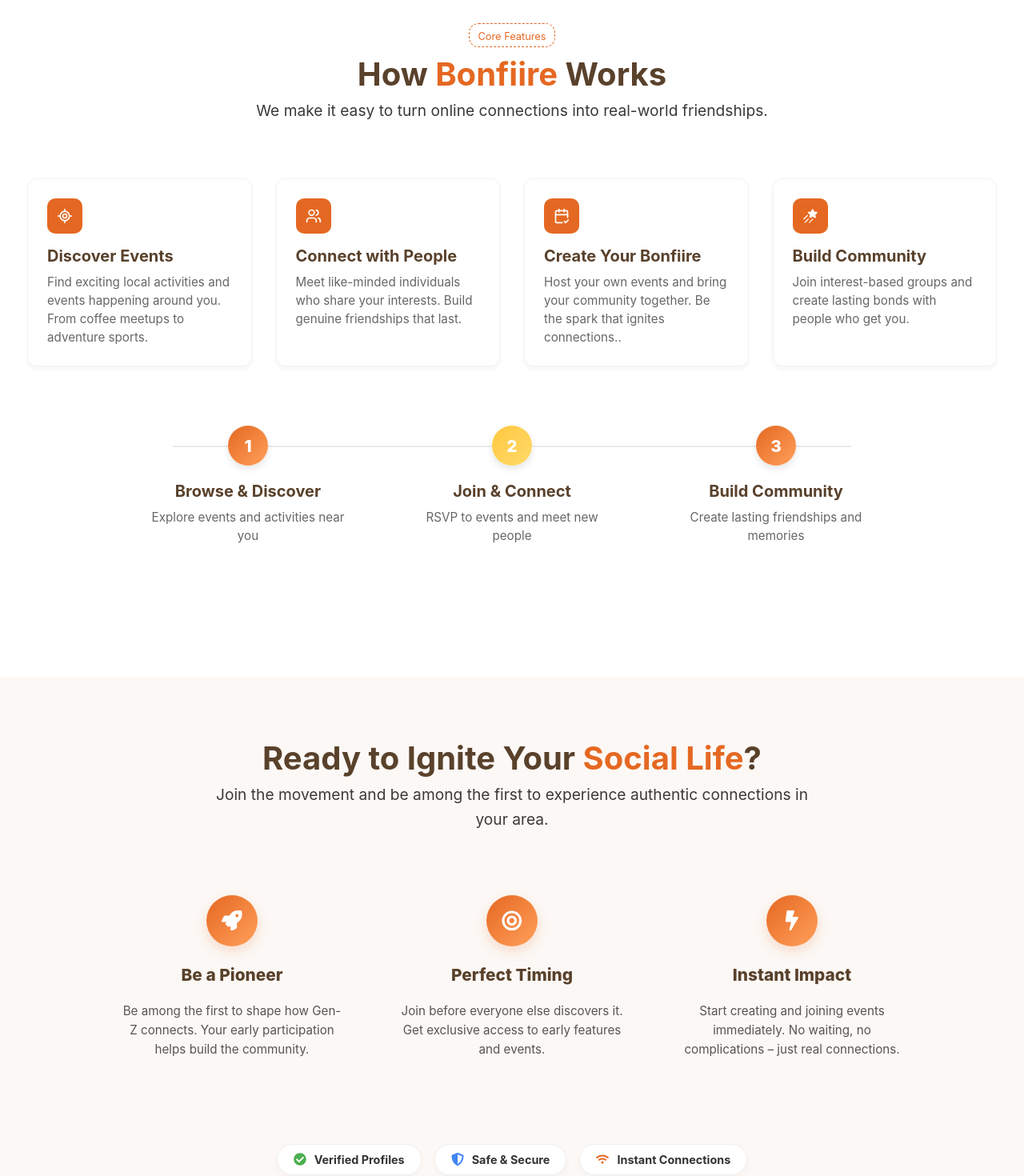
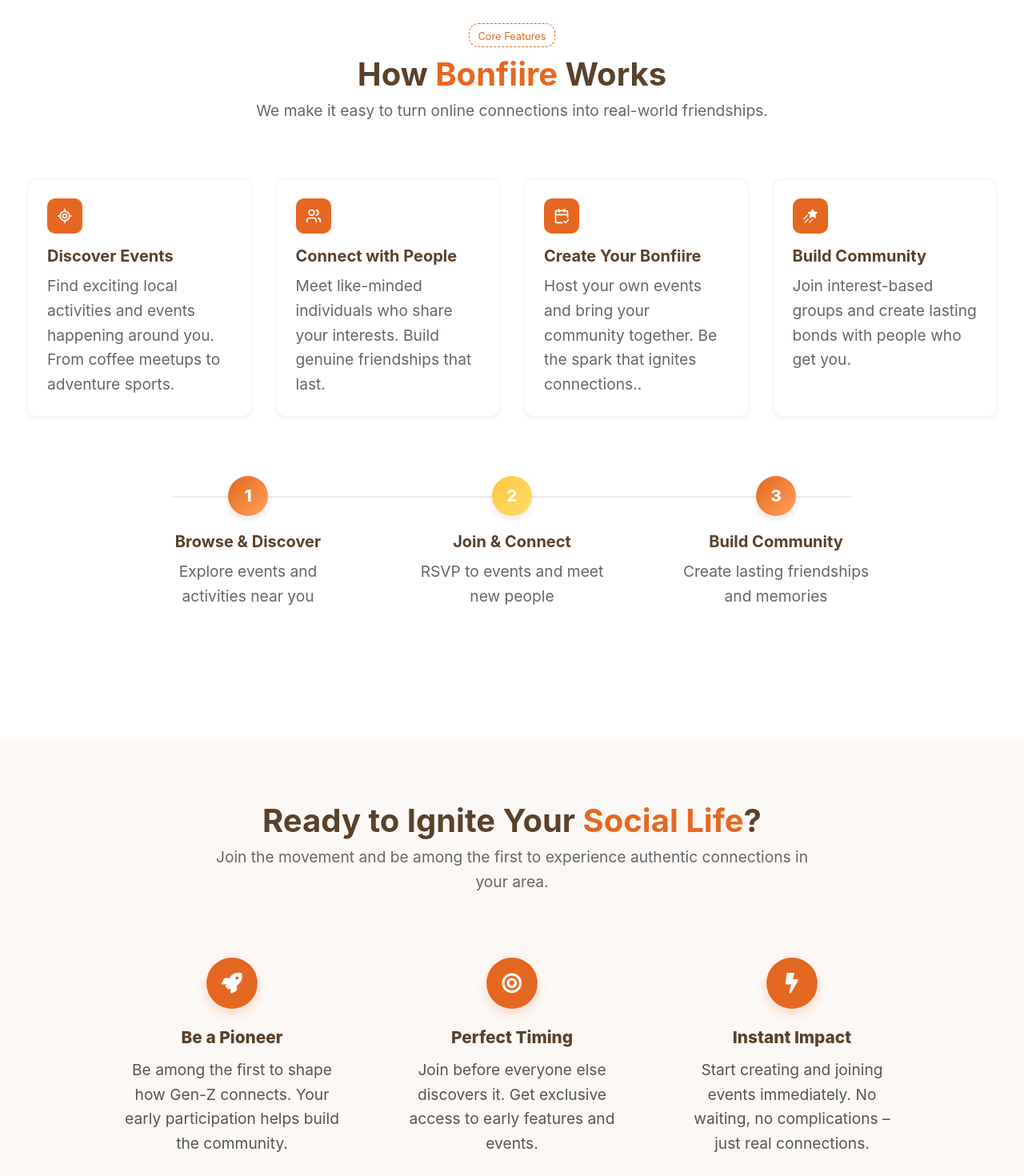
Before and after one commit to shivachit1/bonfiire-website, a React (Create React App) app: page / in a window 1280 px wide. Shown: the part 940-2410 px from the top of the page at 80% size. Built offline with nearby package versions, Linux system fonts and the light colour scheme.

Commit message:
text styles fixes

```diff
--- a/src/App.css
+++ b/src/App.css
@@ -59,6 +59,7 @@
   font-size: 1.2rem;
   line-height: 1.6;
   margin-top: 8px;
+  color: #666;
 }
 
 a {
--- a/src/components/ContactForm/index.css
+++ b/src/components/ContactForm/index.css
@@ -23,33 +23,34 @@
 }
 
 .contact-support-button {
-  display: inline-flex;
+  display: flex;
   align-items: center;
-  gap: 12px;
-  background: linear-gradient(135deg, #e56822, #ffa05a);
-  color: white;
-  padding: 16px 36px;
-  border-radius: 50px; /* Consistent pill shape */
-  font-weight: 700;
-  font-size: 1.1rem;
+  background-color: var(--secondary-color);
+  color: #ffffff !important;
+  padding: 12px 22px;
+  border-radius: 12px;
   text-decoration: none;
-  transition: all 0.3s ease;
-  box-shadow: 0 4px 15px rgba(229, 104, 34, 0.3);
+  transition: all 0.3s cubic-bezier(0.4, 0, 0.2, 1);
+  border: 1px solid rgba(255, 255, 255, 0.1);
+  min-width: 190px;
+  -webkit-tap-highlight-color: transparent;
+  gap: 10px;
 }
 
 .contact-support-button:hover {
-  transform: translateY(-3px);
-  box-shadow: 0 8px 25px rgba(229, 104, 34, 0.4);
-  filter: brightness(1.05);
+  background-color: var(--primary-color1); /* Switches to Bonfiire Orange */
+  transform: translateY(-4px);
+  box-shadow: 0 10px 20px rgba(229, 104, 34, 0.25);
+  border-color: transparent;
 }
 
-.button-icon {
-  font-size: 1.2rem;
+.contact-support-button:active {
+  transform: translateY(-1px);
+  filter: brightness(1);
 }
 
 .contact-support-note {
   color: #666;
-  font-size: 0.9rem;
   margin: 0;
 }
 
--- a/src/components/Footer/index.css
+++ b/src/components/Footer/index.css
@@ -23,7 +23,6 @@
 .footer-link {
   text-decoration: none;
   color: #666;
-  font-size: 0.95rem;
   font-weight: 500;
   transition: color 0.2s ease;
 }
--- a/src/components/Services/index.css
+++ b/src/components/Services/index.css
@@ -10,7 +10,7 @@
 
 .service-card {
   flex: 1 1 240px; /* Slightly wider base for better readability */
-  max-width: 300px;
+  max-width: 320px;
   /* Removed fixed max-height to prevent text overflow; used min-height instead */
   min-height: 220px;
 
@@ -55,10 +55,8 @@
 }
 
 .card-description {
-  font-size: 0.95rem;
+  margin: 0;
   color: #666;
-  line-height: 1.5;
-  margin: 0;
 }
 
 /* RESPONSIVENESS */
--- a/src/components/StepByStep/index.css
+++ b/src/components/StepByStep/index.css
@@ -73,8 +73,6 @@
 
 .step-description {
   color: #666;
-  font-size: 0.95rem;
-  line-height: 1.5;
   margin: 0;
 }
 
--- a/src/components/WhyUs/index.css
+++ b/src/components/WhyUs/index.css
@@ -37,7 +37,7 @@
   font-size: 1.6rem;
   color: white;
   margin-bottom: 24px;
-  background: linear-gradient(135deg, #e56822, #ffa05a);
+  background-color: var(--primary-color1);
   box-shadow: 0 6px 15px rgba(229, 104, 34, 0.2);
 }
 
@@ -50,8 +50,7 @@
 
 .why-join-description {
   color: #555;
-  font-size: 0.95rem;
-  line-height: 1.6;
+  margin-top: 0;
 }
 
 /* CHIPS SECTION */
```
